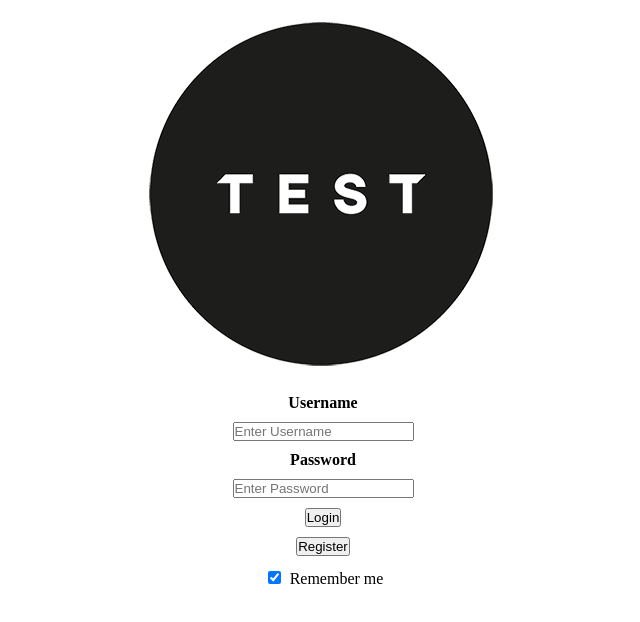
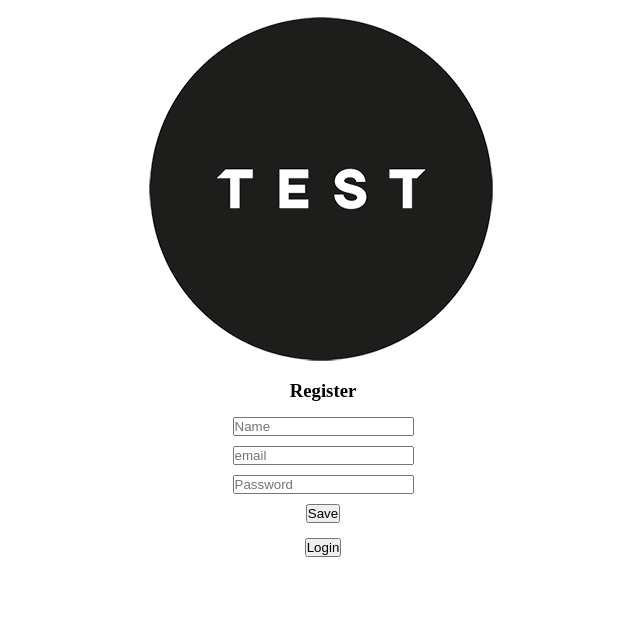
Before and after one commit to IqbalAshif/Instapet, a website: page index.html in a window 1280 px wide. Both pictures are taken after a click on the button "Register". Shown: the whole page, without its empty margins (317-957 px from the left). Drawn offline with Linux system fonts and the light colour scheme; no server answers.

Commit message:
registration form added

```diff
--- a/Routes/rootRoute.js
+++ b/Routes/rootRoute.js
@@ -4,6 +4,7 @@ const router = express.Router();
 
 router.get('/', (req, res) => {
   console.log('rootRoute: root route with req: ', req.query);
+  res.sendFile(`${process.cwd()}/index.html`);
 });
 
 router.post('/', (req, res) => {
--- a/app.js
+++ b/app.js
@@ -6,6 +6,7 @@ const app = express();
 const port = 3000;
 
 app.use(bodyParser.urlencoded({extended: true}));
+app.use(express.static('css'));
 
 app.use("/", rootRoute);
 
--- a/css/style.css
+++ b/css/style.css
@@ -2,6 +2,11 @@
 *{
     margin: 5px;
     padding: 0%;
+}
+.logo{
+    display: flex;
+    align-items: center;
+    justify-content: center;
 }
 
 .parent{
@@ -25,6 +30,12 @@
     align-items: center;
     flex-direction: column;
 }
+#add-user-form{
+    display: flex;
+    justify-content: center;
+    align-items: center;
+    flex-direction: column;
+}
 
 @media(max-width: 800px) {
     .parent {
--- a/index.html
+++ b/index.html
@@ -9,10 +9,11 @@
 </head>
 
 <body>
-    <div class="parent">
-        <div class="logo">
-            <img src="css/logo.png" alt="logo">
-        </div>
+    <div class="logo">
+        <img src="css/logo.png" alt="logo">
+    </div>
+    <div class="parent" id = "mainPage">
+
         <div class="formcontainer">
             <label for="uname"><b>Username</b></label>
             <input type="text" placeholder="Enter Username" name="uname" required>
@@ -42,6 +43,7 @@
                  placeholder="Password" required>
           <button class="light-border" type="submit">Save</button>
         </form>
+        <button onclick="goMain()" class="light-border" type="submit">Login</button>
       </div>
     <script src="main.js"></script>
 </body>
--- a/main.js
+++ b/main.js
@@ -3,24 +3,29 @@ const url = 'http://localhost:3000'; // change url when uploading to server
 
 
 // select existing html elements
-const regForm = document.querySelector('reg-wrapper');
-const body = document.querySelector('body');
+const regForm = document.getElementById('regForm');
+const mainPage = document.getElementById('mainPage');
+let body = document.querySelector('body');
 
 
 const loadReg = async () => {
-    console.log('regForm load ');
+    console.log('regForm load');
     try {
-        var xhttp = new XMLHttpRequest();
-        xhttp.onreadystatechange = function () {
-            if (this.readyState == 4 && this.status == 200) {
-                document.innerHTML = "HELLO";
-            }
-        };
-        xhttp.open("GET", regForm, true);
-        xhttp.send();
+        mainPage.style.display = "none";
+        regForm.style.display = "flex";
 
-    }
-    catch (e) {
+    } catch (e) {
         console.log(e.message);
     }
 };
+
+const goMain = async () => {
+    console.log('goMainPage');
+    try {
+        mainPage.style.display = "flex";
+        regForm.style.display = "none";
+
+    } catch (e) {
+        console.log(e.message);
+    }
+};
```
